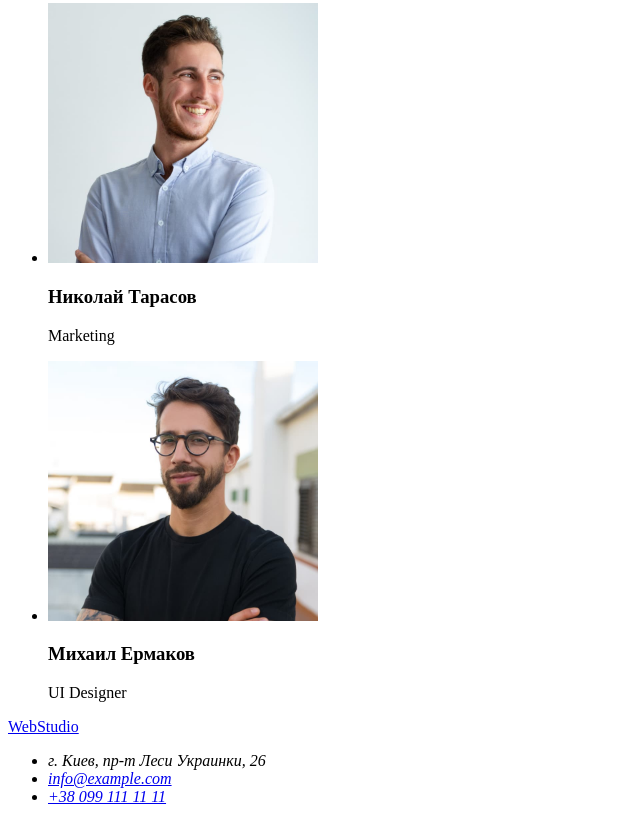
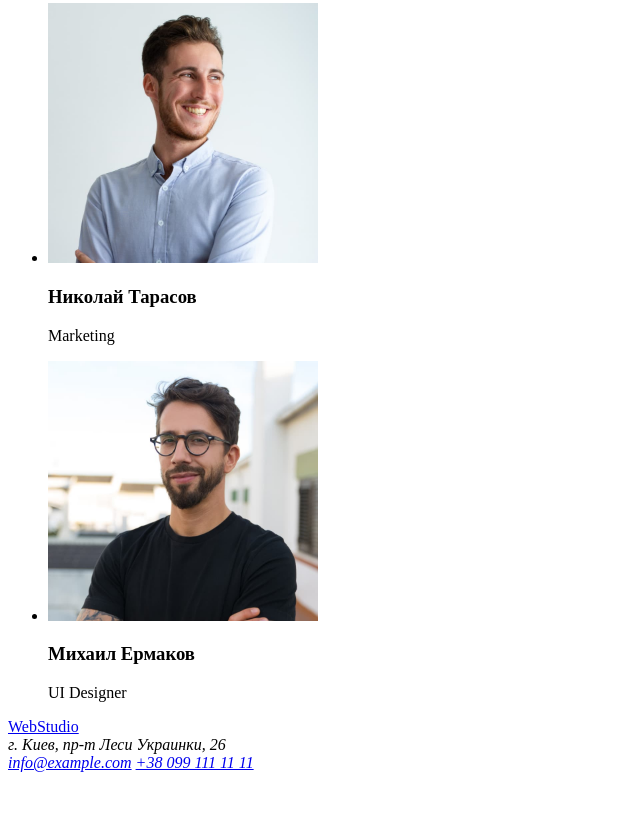
Before and after one commit to Apodlubny/goit-markup-hw-01, a plain HTML site: page index.html in a window 1280 px wide. Shown: the part 2333-3155 px from the top of the page, without its empty margins (0-640 px from the left). After the commit the page ends 3113 px from the top, so only its background shows below. Drawn offline with Linux system fonts and the light colour scheme.

Commit message:
changes in address

```diff
--- a/index.html
+++ b/index.html
@@ -123,11 +123,9 @@
       <a href="/">WebStudio</a>
 
       <address>
-        <ul>
-          <li>г. Киев, пр-т Леси Украинки, 26</li>
-          <li><a href="mailto:info@example.com">info@example.com</a></li>
-          <li><a href="tel:+38099111111">+38 099 111 11 11</a></li>
-        </ul>
+          г. Киев, пр-т Леси Украинки, 26 <br>
+          <a href="mailto:info@example.com">info@example.com</a></li>
+          <a href="tel:+38099111111">+38 099 111 11 11</a>
       </address>
     </footer>
   </body>
```
